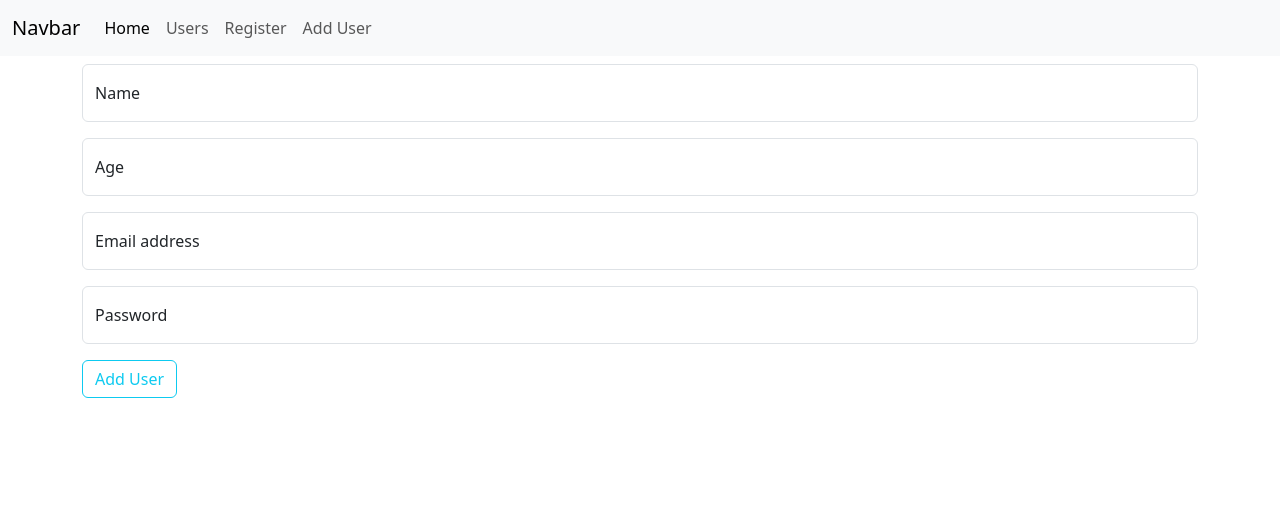
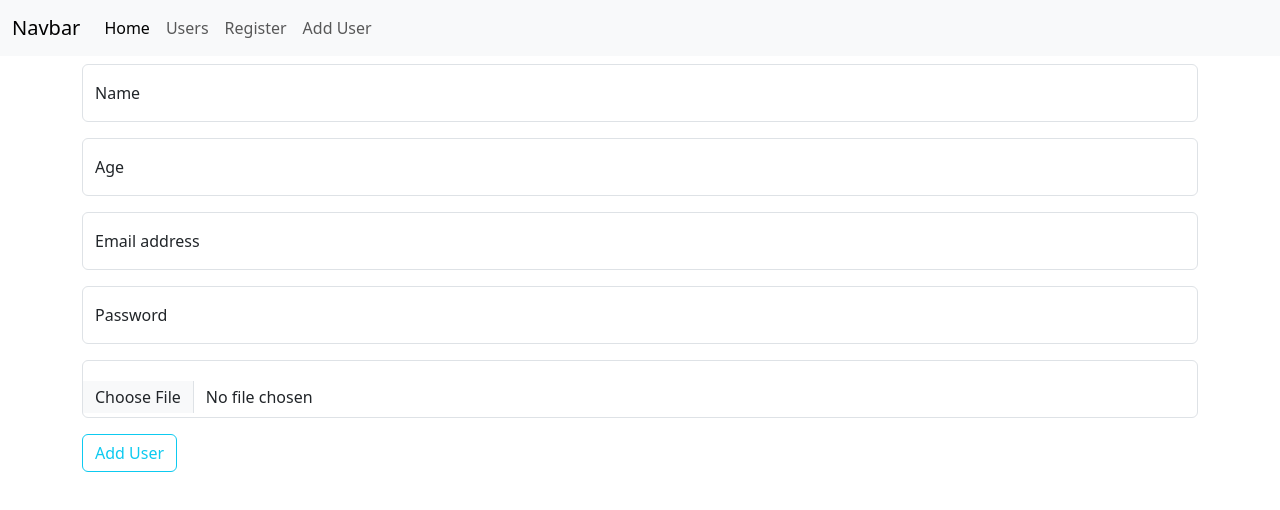
Before and after one commit to MajdNassar0/UMS-React, a React (Vite) app: page /Add in a window 1280 px wide. Shown: the top 510 px of the page. Built offline with nearby package versions, Linux system fonts and the light colour scheme.

Commit message:
add user

```diff
--- a/src/page/add user/AddUser.jsx
+++ b/src/page/add user/AddUser.jsx
@@ -1,14 +1,25 @@
+import axios from "axios";
 import React, { useState } from "react";
 import { useForm } from "react-hook-form";
 
 function AddUser() {
 
    const {register ,handleSubmit ,formState:{error}}=useForm();
+   const addUser=async(values)=>{
+    const formData=new FormData();
+    formData.append('name',values.name);
+    formData.append('age' ,values.age);
+    formData.append('email',values.email);
+    formData.append('image',values.image)
+    const response=await axios.post(`${import.meta.env.VITE_BURL}/users`,formData);
+    console.log(response);
+
+}
   return (
     <>
      <div>
         <div className="container">
-      <form onSubmit={handleSubmit}>
+      <form onSubmit={handleSubmit(addUser)}>
         <div>
             <div className="form-floating mb-3">
             <input
@@ -52,6 +63,14 @@ function AddUser() {
             />
             <label htmlFor="floatingPassword">Password</label>
           </div>
+          <div className="form-floating mb-3">
+            <input
+            {...register('image')}
+              type="file"
+              className="form-control"
+              id="floatingPassword"
+            />
+          </div>
           <button className="btn btn-outline-info">Add User</button>
 
         </div>
```
